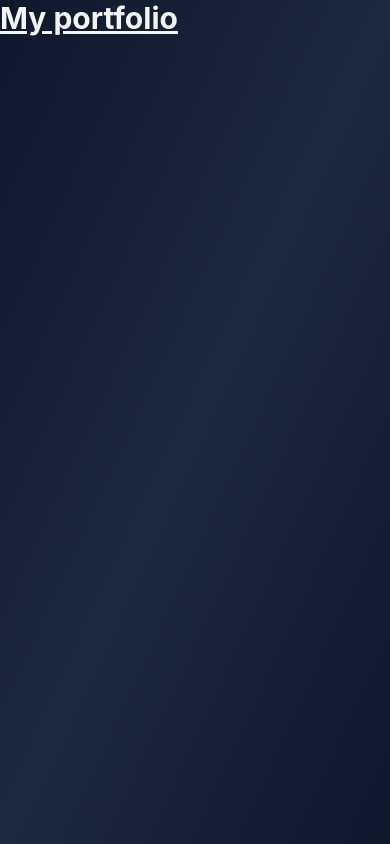
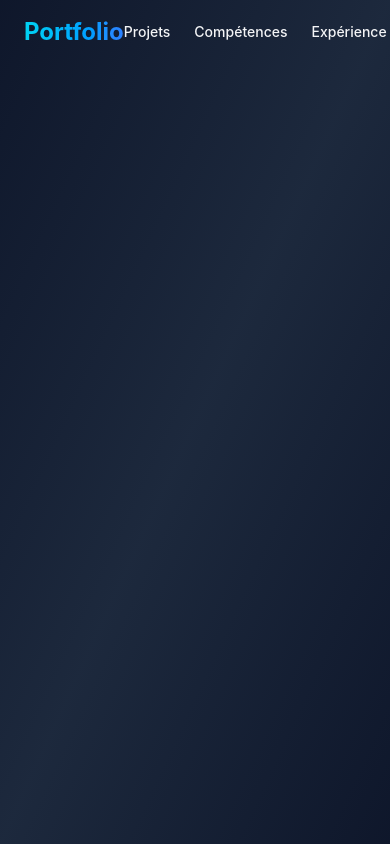
Before and after one commit to ShinWolf/my-portfolio, a React (Vite) app: page / in a window 390 px wide. Built offline with nearby package versions, Linux system fonts and the light colour scheme.

Commit message:
feat(ui): add navigation bar with smooth scroll links
- Create Navbar component
- Add links for Projects, Skills, Experience, and Contact
- Implement responsive design for the navigation

```diff
--- a/src/App.tsx
+++ b/src/App.tsx
@@ -1,7 +1,8 @@
+import Navbar from "./components/Navbar";
 function App() {
   return (
     <div className="min-h-screen bg-gradient-to-br from-slate-900 via-slate-800 to-slate-900 text-gray-100">
-      <h1 className="text-3xl font-bold underline">My portfolio</h1>
+      <Navbar />
     </div>
   );
 }
--- /dev/null
+++ b/src/components/Navbar.tsx
@@ -0,0 +1,49 @@
+import React, { useState, useEffect } from "react";
+
+interface NavbarProps {
+  sections?: string[];
+}
+
+const Navbar: React.FC<NavbarProps> = ({
+  sections = ["Projets", "Compétences", "Expérience", "Contact"],
+}) => {
+  const [isScrolled, setIsScrolled] = useState(false);
+
+  useEffect(() => {
+    const handleScroll = () => {
+      setIsScrolled(window.scrollY > 50);
+    };
+
+    window.addEventListener("scroll", handleScroll);
+    return () => window.removeEventListener("scroll", handleScroll);
+  }, []);
+
+  return (
+    <nav
+      className={`fixed top-0 w-full z-50 transition-all duration-300 ${
+        isScrolled
+          ? "bg-slate-900/95 backdrop-blur-sm shadow-lg"
+          : "bg-transparent"
+      }`}
+    >
+      <div className="max-w-6xl mx-auto px-6 py-4 flex justify-between items-center">
+        <div className="text-2xl font-bold bg-gradient-to-r from-cyan-400 to-blue-500 bg-clip-text text-transparent">
+          Portfolio
+        </div>
+        <div className="flex gap-6">
+          {sections.map((item) => (
+            <a
+              key={item}
+              href={`#${item.toLowerCase()}`}
+              className="hover:text-cyan-400 transition-colors duration-200 text-sm font-medium"
+            >
+              {item}
+            </a>
+          ))}
+        </div>
+      </div>
+    </nav>
+  );
+};
+
+export default Navbar;
```
